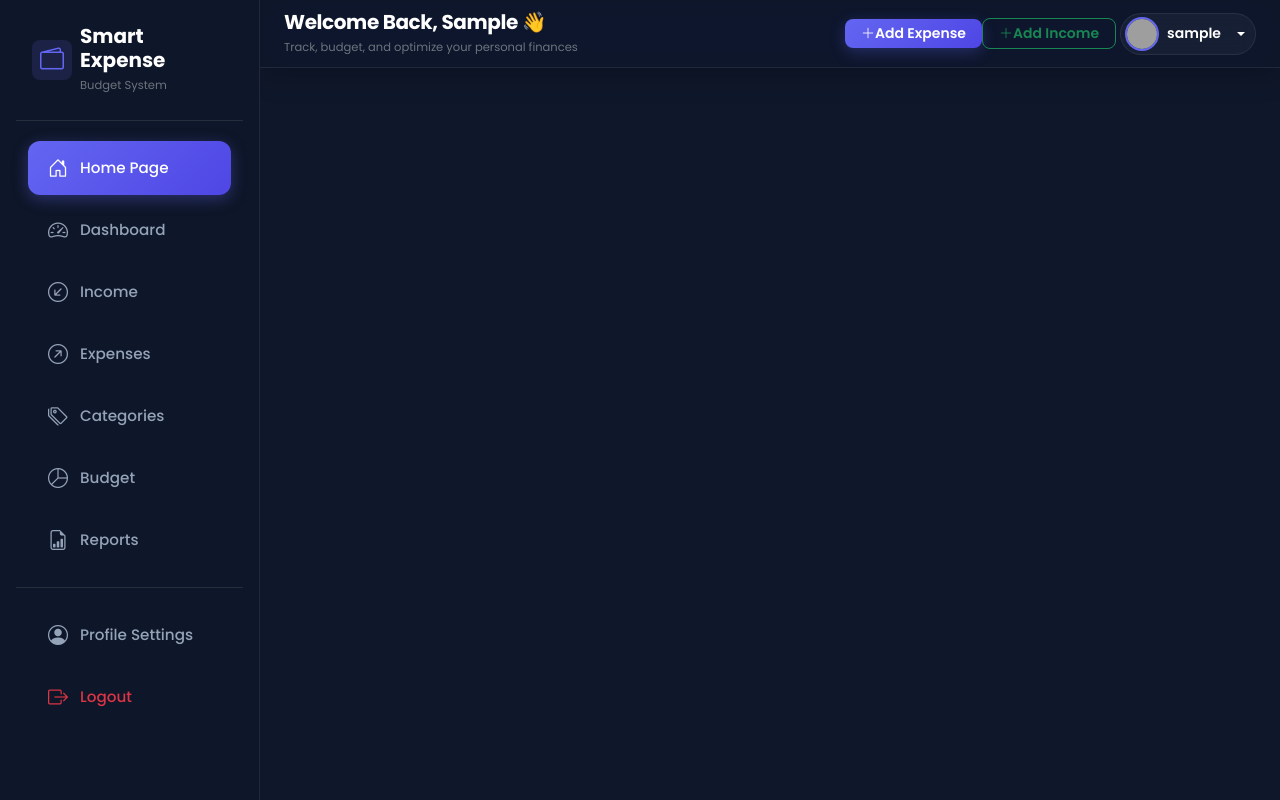
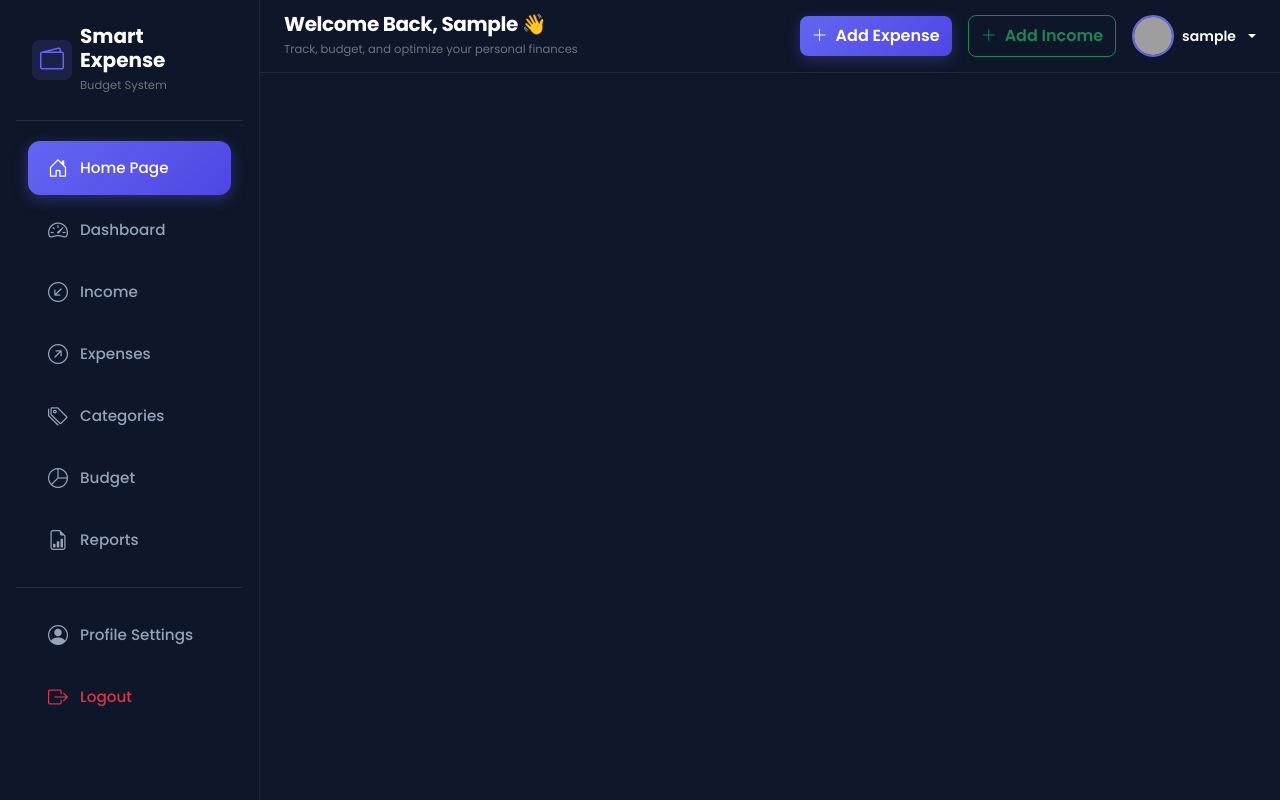
Before and after one commit to Mrutunjaya-Muduli/Expense-Tracker, a Django app: page / in a window 1280 px wide. Run offline with Django 5.2, Linux system fonts and the light colour scheme; the visitor is signed in with stand-in values (Sample User, id 1); grey boxes are pictures that could not be loaded.

Commit message:
Refine navbar to ultra-clean minimalist glass layout without extra nested boxes

```diff
--- a/static/css/custom.css
+++ b/static/css/custom.css
@@ -97,7 +97,7 @@ h1, h2, h3, h4, h5, h6, .fw-bold, .fw-extrabold, .display-4, .stat-card h3, .btn
     transition: margin-left 0.3s ease;
 }
 
-/* World-Class Modern Glass Top Navbar */
+/* Elegant Ultra-Clean Glass Top Navbar */
 .navbar-glass {
     position: sticky;
     top: 0;
@@ -106,71 +106,48 @@ h1, h2, h3, h4, h5, h6, .fw-bold, .fw-extrabold, .display-4, .stat-card h3, .btn
     z-index: 1030;
     width: 100% !important;
     max-width: 100% !important;
-    background: rgba(15, 23, 42, 0.82) !important;
-    backdrop-filter: blur(20px) saturate(180%);
-    -webkit-backdrop-filter: blur(20px) saturate(180%);
+    background: rgba(15, 23, 42, 0.9) !important;
+    backdrop-filter: blur(16px);
+    -webkit-backdrop-filter: blur(16px);
     border-bottom: 1px solid rgba(255, 255, 255, 0.08) !important;
-    box-shadow: 0 4px 30px rgba(0, 0, 0, 0.25) !important;
-    padding-top: 0.6rem !important;
-    padding-bottom: 0.6rem !important;
-    transition: all 0.3s ease;
+    padding-top: 0.75rem !important;
+    padding-bottom: 0.75rem !important;
+    min-height: 64px;
 }
 
 .brand-icon {
-    width: 38px;
-    height: 38px;
+    width: 40px;
+    height: 40px;
     border-radius: 0.75rem;
     background: linear-gradient(135deg, #6366f1 0%, #4f46e5 100%);
-    box-shadow: 0 4px 15px rgba(99, 102, 241, 0.4);
+    box-shadow: 0 4px 15px rgba(99, 102, 241, 0.35);
     display: flex;
     align-items: center;
     justify-content: center;
 }
 
-.nav-capsule {
-    background: rgba(30, 41, 59, 0.5);
-    border: 1px solid rgba(255, 255, 255, 0.08);
-    border-radius: 50rem;
-    padding: 3px 6px;
-    backdrop-filter: blur(10px);
-}
-
-.nav-pill-link {
+.top-nav-link {
     color: var(--text-secondary);
-    font-size: 0.85rem;
+    font-size: 0.9rem;
     font-weight: 500;
     padding: 0.4rem 0.85rem;
-    border-radius: 50rem;
+    border-radius: 0.5rem;
     text-decoration: none;
     transition: all 0.2s ease;
     display: inline-flex;
     align-items: center;
-    gap: 0.35rem;
+    gap: 0.4rem;
 }
 
-.nav-pill-link:hover {
+.top-nav-link:hover {
     color: #ffffff;
-    background: rgba(255, 255, 255, 0.08);
+    background: rgba(255, 255, 255, 0.05);
 }
 
-.nav-pill-link.active {
+.top-nav-link.active {
     color: #ffffff;
-    background: linear-gradient(135deg, rgba(99, 102, 241, 0.3) 0%, rgba(79, 70, 229, 0.3) 100%);
-    border: 1px solid rgba(99, 102, 241, 0.4);
     font-weight: 600;
-}
-
-.user-capsule {
-    background: rgba(255, 255, 255, 0.04);
-    border: 1px solid rgba(255, 255, 255, 0.08);
-    border-radius: 50rem;
-    padding: 3px 10px 3px 4px;
-    transition: all 0.2s ease;
-}
-
-.user-capsule:hover {
-    background: rgba(255, 255, 255, 0.08);
-    border-color: rgba(99, 102, 241, 0.4);
+    background: rgba(99, 102, 241, 0.15);
 }
 
 @media (max-width: 991.98px) {
--- a/templates/home.html
+++ b/templates/home.html
@@ -4,56 +4,56 @@
 {% block title %}Smart Expense Tracker & Budget Management System{% endblock %}
 
 {% block auth_content %}
-<!-- World-Class Glass Navigation Header for Home Page -->
+<!-- Fixed Glass Navigation Header for Home Page -->
 <nav class="navbar navbar-expand-lg sticky-top navbar-glass">
     <div class="container-fluid px-3 px-md-4">
-        <a href="{% url 'home' %}" class="d-flex align-items-center text-decoration-none gap-2.5 me-3">
+        <a href="{% url 'home' %}" class="d-flex align-items-center text-decoration-none gap-2.5 me-4">
             <div class="brand-icon">
                 <i class="bi bi-wallet2 text-white fs-5"></i>
             </div>
             <div>
                 <h5 class="fw-bold text-white mb-0" style="letter-spacing: -0.02em;">Smart <span class="text-indigo">Expense</span></h5>
-                <small class="text-secondary d-block" style="font-size: 0.68rem; line-height: 1;">Budget System</small>
+                <small class="text-secondary d-block" style="font-size: 0.7rem; line-height: 1;">Budget System</small>
             </div>
         </a>
 
-        <!-- Section Navigation Links with Icons (Glass Capsule) -->
+        <!-- Section Navigation Links -->
         {% if request.user.is_authenticated %}
-            <div class="d-none d-lg-flex align-items-center nav-capsule mx-auto">
-                <a href="{% url 'dashboard' %}" class="nav-pill-link">
+            <div class="d-none d-lg-flex align-items-center gap-1 mx-auto">
+                <a href="{% url 'dashboard' %}" class="top-nav-link">
                     <i class="bi bi-speedometer2 text-indigo"></i> Dashboard
                 </a>
-                <a href="{% url 'income_list' %}" class="nav-pill-link">
+                <a href="{% url 'income_list' %}" class="top-nav-link">
                     <i class="bi bi-arrow-down-left-circle text-success"></i> Income
                 </a>
-                <a href="{% url 'expense_list' %}" class="nav-pill-link">
+                <a href="{% url 'expense_list' %}" class="top-nav-link">
                     <i class="bi bi-arrow-up-right-circle text-danger"></i> Expenses
                 </a>
-                <a href="{% url 'budget_list' %}" class="nav-pill-link">
+                <a href="{% url 'budget_list' %}" class="top-nav-link">
                     <i class="bi bi-pie-chart text-warning"></i> Budget
                 </a>
-                <a href="{% url 'reports' %}" class="nav-pill-link">
+                <a href="{% url 'reports' %}" class="top-nav-link">
                     <i class="bi bi-file-earmark-bar-graph text-cyan"></i> Reports
                 </a>
             </div>
         {% endif %}
 
-        <div class="d-flex align-items-center gap-2.5 ms-auto">
+        <div class="d-flex align-items-center gap-3 ms-auto">
             {% if request.user.is_authenticated %}
-                <a href="{% url 'dashboard' %}" class="btn btn-sm btn-primary-gradient px-3 py-1.5 rounded-3 fw-semibold d-none d-sm-inline-flex align-items-center gap-1.5">
+                <a href="{% url 'dashboard' %}" class="btn btn-primary-gradient px-3.5 py-2 rounded-3 fw-semibold small d-none d-sm-inline-flex align-items-center gap-2">
                     <i class="bi bi-speedometer2"></i> Dashboard
                 </a>
-                <!-- User Profile Capsule Dropdown -->
-                <div class="dropdown ms-1">
-                    <a href="#" class="d-flex align-items-center text-white text-decoration-none dropdown-toggle gap-2 user-capsule" id="homeUserDropdown" data-bs-toggle="dropdown" aria-expanded="false">
+                <!-- User Profile Dropdown -->
+                <div class="dropdown">
+                    <a href="#" class="d-flex align-items-center text-white text-decoration-none dropdown-toggle gap-2" id="homeUserDropdown" data-bs-toggle="dropdown" aria-expanded="false">
                         {% if user.profile.avatar %}
-                            <img src="{{ user.profile.avatar.url }}" alt="{{ user.username }}" class="avatar-img" style="width:34px; height:34px;">
+                            <img src="{{ user.profile.avatar.url }}" alt="{{ user.username }}" class="avatar-img">
                         {% else %}
-                            <div class="avatar-img bg-indigo-glow d-flex align-items-center justify-content-center fw-bold" style="width:34px; height:34px; font-size: 0.85rem;">
+                            <div class="avatar-img bg-indigo-glow d-flex align-items-center justify-content-center fw-bold">
                                 {{ user.username|first|upper }}
                             </div>
                         {% endif %}
-                        <span class="d-none d-md-inline fw-semibold small pe-1">{{ user.username }}</span>
+                        <span class="d-none d-md-inline fw-semibold small">{{ user.username }}</span>
                     </a>
                     <ul class="dropdown-menu dropdown-menu-dark dropdown-menu-end shadow-lg border-secondary border-opacity-25" aria-labelledby="homeUserDropdown">
                         <li><a class="dropdown-item py-2" href="{% url 'dashboard' %}"><i class="bi bi-speedometer2 me-2 text-indigo"></i> Dashboard</a></li>
@@ -63,10 +63,10 @@
                     </ul>
                 </div>
             {% else %}
-                <a href="{% url 'login' %}" class="btn btn-outline-light px-3 py-1.5 rounded-3 fw-semibold small">
+                <a href="{% url 'login' %}" class="btn btn-outline-light px-3 py-2 rounded-3 fw-semibold small">
                     <i class="bi bi-box-arrow-in-right me-1"></i> Sign In
                 </a>
-                <a href="{% url 'register' %}" class="btn btn-primary-gradient px-3.5 py-1.5 rounded-3 fw-semibold small">
+                <a href="{% url 'register' %}" class="btn btn-primary-gradient px-3.5 py-2 rounded-3 fw-semibold small">
                     <i class="bi bi-person-plus-fill me-1"></i> Get Started
                 </a>
             {% endif %}
--- a/templates/navbar.html
+++ b/templates/navbar.html
@@ -9,26 +9,26 @@
             <small class="text-secondary" style="font-size: 0.72rem;">Track, budget, and optimize your personal finances</small>
         </div>
 
-        <div class="d-flex align-items-center gap-2.5 ms-auto">
-            <a href="{% url 'expense_add' %}" class="btn btn-sm btn-primary-gradient px-3 py-1.5 rounded-3 fw-semibold d-flex align-items-center gap-1.5">
+        <div class="d-flex align-items-center gap-3 ms-auto">
+            <a href="{% url 'expense_add' %}" class="btn btn-primary-gradient px-3.5 py-2 rounded-3 fw-semibold small d-flex align-items-center gap-2">
                 <i class="bi bi-plus-lg"></i>
                 <span class="d-none d-sm-inline">Add Expense</span>
             </a>
-            <a href="{% url 'income_add' %}" class="btn btn-sm btn-outline-success px-3 py-1.5 rounded-3 fw-semibold d-flex align-items-center gap-1.5">
+            <a href="{% url 'income_add' %}" class="btn btn-outline-success px-3.5 py-2 rounded-3 fw-semibold small d-flex align-items-center gap-2">
                 <i class="bi bi-plus-lg"></i>
                 <span class="d-none d-sm-inline">Add Income</span>
             </a>
 
-            <div class="dropdown ms-1">
-                <a href="#" class="d-flex align-items-center text-white text-decoration-none dropdown-toggle gap-2 user-capsule" id="userDropdown" data-bs-toggle="dropdown" aria-expanded="false">
+            <div class="dropdown">
+                <a href="#" class="d-flex align-items-center text-white text-decoration-none dropdown-toggle gap-2" id="userDropdown" data-bs-toggle="dropdown" aria-expanded="false">
                     {% if user.profile.avatar %}
-                        <img src="{{ user.profile.avatar.url }}" alt="{{ user.username }}" class="avatar-img" style="width:34px; height:34px;">
+                        <img src="{{ user.profile.avatar.url }}" alt="{{ user.username }}" class="avatar-img">
                     {% else %}
-                        <div class="avatar-img bg-indigo-glow d-flex align-items-center justify-content-center fw-bold" style="width:34px; height:34px; font-size: 0.85rem;">
+                        <div class="avatar-img bg-indigo-glow d-flex align-items-center justify-content-center fw-bold">
                             {{ user.username|first|upper }}
                         </div>
                     {% endif %}
-                    <span class="d-none d-lg-inline fw-semibold small pe-1">{{ user.username }}</span>
+                    <span class="d-none d-lg-inline fw-semibold small">{{ user.username }}</span>
                 </a>
                 <ul class="dropdown-menu dropdown-menu-dark dropdown-menu-end shadow-lg border-secondary border-opacity-25" aria-labelledby="userDropdown">
                     <li><a class="dropdown-item py-2" href="{% url 'home' %}"><i class="bi bi-house-door me-2 text-indigo"></i> Home Page</a></li>
```
